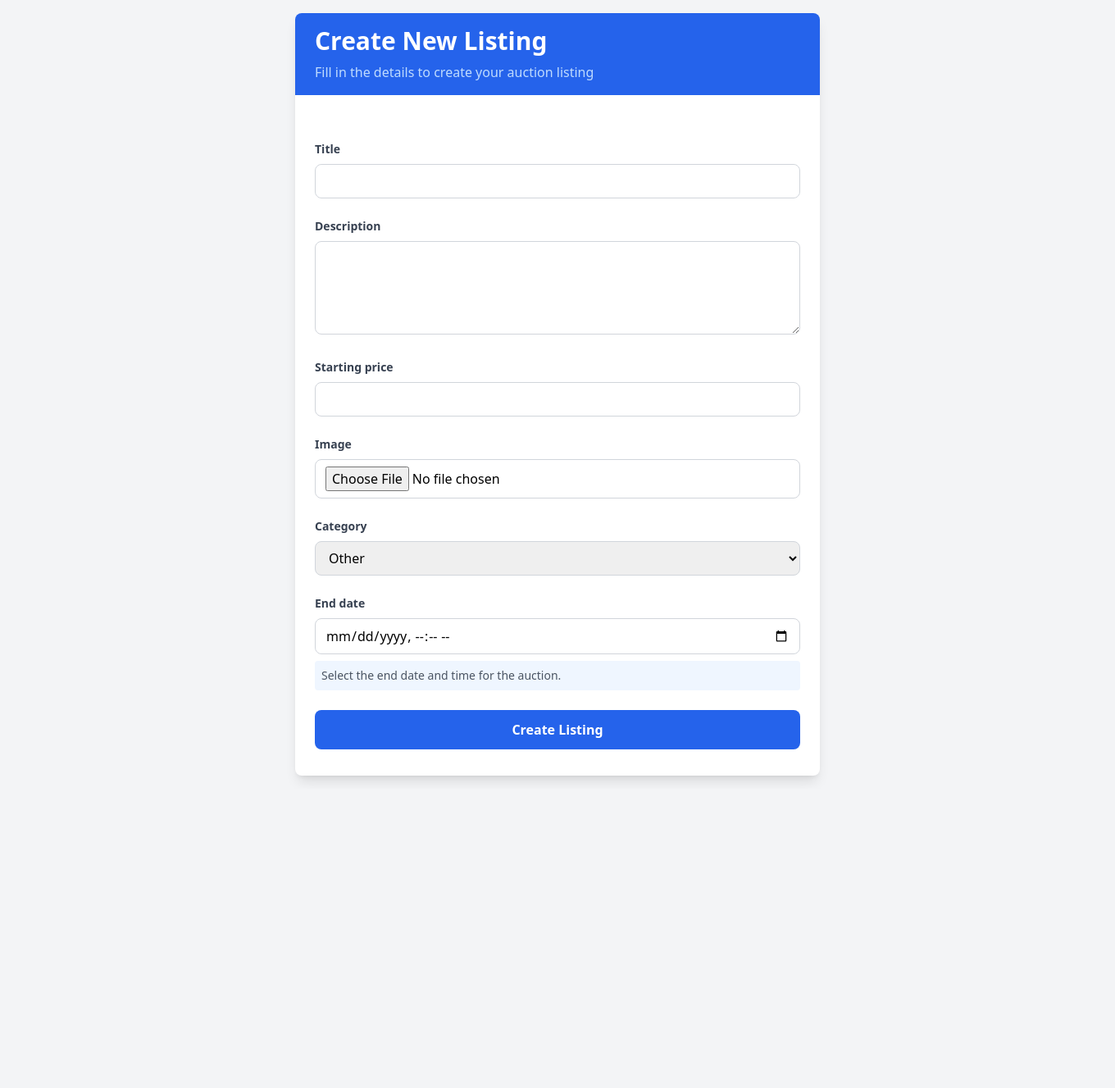
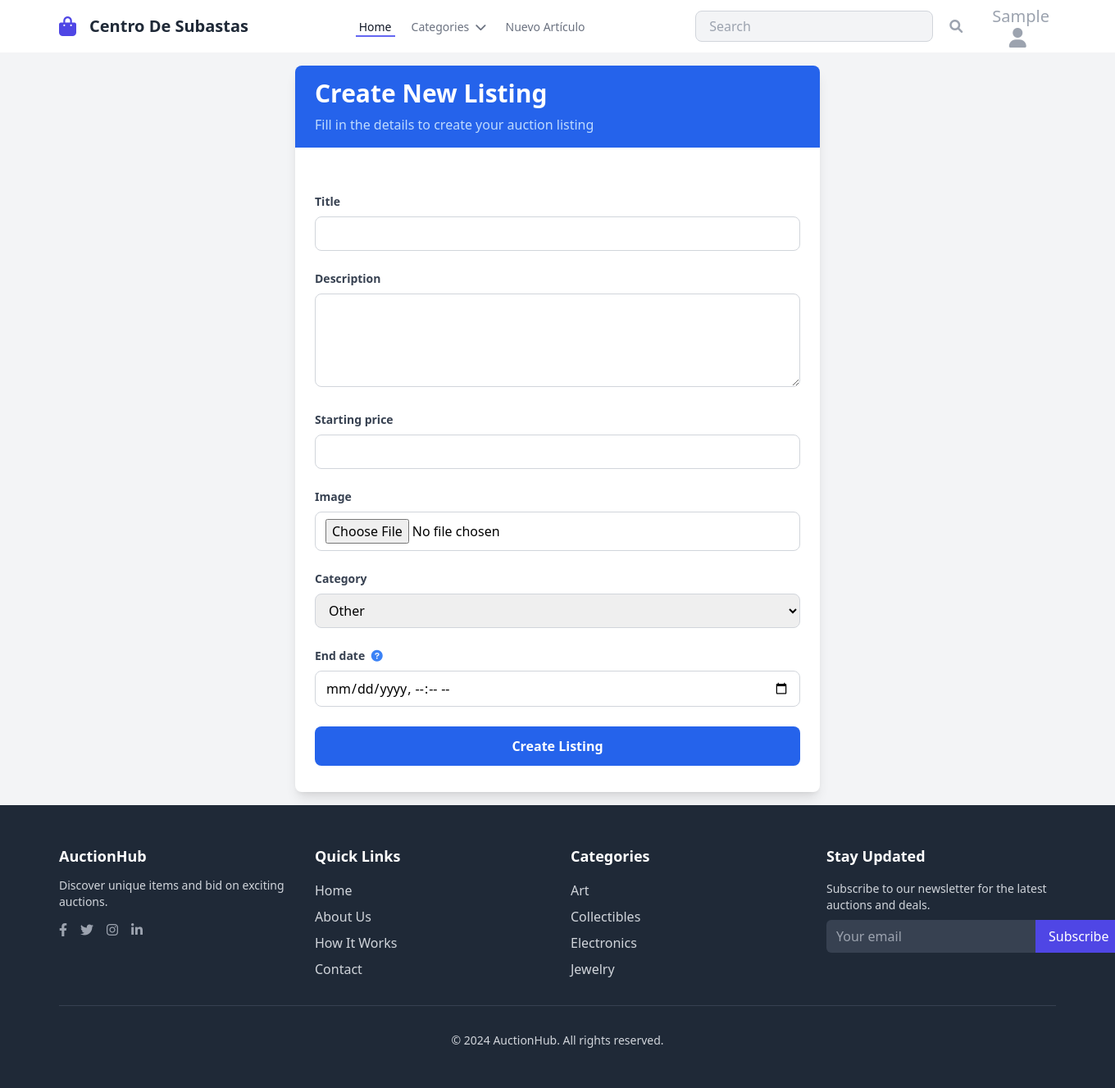
Before and after one commit to Jagarut/dj_htmx_sub, a Django app: page /create/ in a window 1360 px wide. Shown: the whole page at 82% size. Before the commit the page ends 953 px from the top, so only its background shows below. Run offline with Django 5.2, Linux system fonts and the light colour scheme; the visitor is signed in with stand-in values (Sample User, id 1); some libraries are stand-ins or nearby versions.

Commit message:
add drop down menu to categories

```diff
--- a/auction/urls.py
+++ b/auction/urls.py
@@ -4,4 +4,10 @@ from . import views
 urlpatterns = [
     path("", views.home, name="home"),
      path('create/', views.create_listing, name='create_listing'),
+     path('listing/<int:pk>/', views.listing_detail, name='listing_detail'),
+    #  path('listing/<int:pk>/bid/', views.bid, name='bid'),
+    #  path('listing/<int:pk>/close/', views.close, name='close'),
+    #  path('listing/<int:pk>/comment/', views.comment, name='comment'),
+    #  path('listing/<int:pk>/watchlist/', views.watchlist, name='watchlist'),
+    #  path('listing/<int:pk>/comment/delete/<int:comment_pk>', views.delete_comment, name='delete_comment'),
 ]
--- a/auction/views.py
+++ b/auction/views.py
@@ -41,3 +41,8 @@ def create_listing(request):
         form = CreateListingForm()
 
     return render(request, 'auction/create_listing.html', {'form': form})
+
+def listing_detail(request, pk):
+    listing = AuctionListing.objects.get(pk=pk)
+
+    return render(request, 'auction/listing_detail.html', {'listing': listing})
--- a/templates/auction/footer.html
+++ b/templates/auction/footer.html
@@ -17,7 +17,7 @@
             <div>
                 <h3 class="text-lg font-semibold mb-4">Quick Links</h3>
                 <ul class="space-y-2">
-                    <li><a href="#" class="text-gray-300 hover:text-white">Home</a></li>
+                    <li><a href="{% url 'home' %}" class="text-gray-300 hover:text-white">Home</a></li>
                     <li><a href="#" class="text-gray-300 hover:text-white">About Us</a></li>
                     <li><a href="#" class="text-gray-300 hover:text-white">How It Works</a></li>
                     <li><a href="#" class="text-gray-300 hover:text-white">Contact</a></li>
--- a/templates/auction/navbar.html
+++ b/templates/auction/navbar.html
@@ -1,29 +1,63 @@
+
 <!-- Navigation Bar -->
 <nav class="bg-white shadow-md">
     <div class="max-w-7xl mx-auto px-4 sm:px-6 lg:px-8">
-        <div class="flex justify-between space-x-4 h-16">
-            <div class="flex items-center">
+        <div class="flex justify-between h-16 items-center">
+            <!-- Logo and Brand -->
+            <div class="flex items-center space-x-4">
                 <i class="fas fa-shopping-bag text-indigo-600 text-2xl"></i>
-                <span class="ml-2 text-xl font-bold text-gray-800">Centro De Subastas</span>
+                <span class="ml-2 text-xl font-bold text-gray-800">
+                    <a href="{% url 'home' %}">Centro De Subastas</a>
+                </span>
             </div>
-            <div class="hidden sm:flex sm:space-x-4">
-                <a href="#" class="border-indigo-500 text-gray-900 inline-flex items-center px-1 pt-1 border-b-2 text-sm font-medium">
+
+            <!-- Navigation Items -->
+            <div class="flex space-x-4">
+                <!-- Home Link -->
+                <a href="{% url 'home' %}" class="border-indigo-500 text-gray-900 inline-flex items-center px-1 pt-1 border-b-2 text-sm font-medium">
                     Home
                 </a>
-                <a href="#" class="border-transparent text-gray-500 hover:border-gray-300 hover:text-gray-700 inline-flex items-center px-1 pt-1 border-b-2 text-sm font-medium">
-                    Categories
-                </a>
-                <a href="#" class="border-transparent text-gray-500 hover:border-gray-300 hover:text-gray-700 inline-flex items-center px-1 pt-1 border-b-2 text-sm font-medium">
-                    About
+
+                <!-- Categories Dropdown -->
+                <div x-data="{ open: false }" class="relative">
+                    <!-- Categories button -->
+                    <button @click="open = !open" class="border-transparent text-gray-500 hover:border-gray-300 hover:text-gray-700 inline-flex items-center px-1 pt-1 border-b-2 text-sm font-medium focus:outline-none focus:ring-2 focus:ring-indigo-500">
+                        Categories
+                        <i class="fas fa-chevron-down ml-2"></i>
+                    </button>
+
+                    <!-- Dropdown menu -->
+                    <div x-show="open" @click.away="open = false" x-cloak
+                        x-transition:enter="transition ease-out duration-100"
+                        x-transition:enter-start="transform opacity-0 scale-95"
+                        x-transition:enter-end="transform opacity-100 scale-100"
+                        x-transition:leave="transition ease-in duration-75"
+                        x-transition:leave-start="transform opacity-100 scale-100"
+                        x-transition:leave-end="transform opacity-0 scale-95"
+                        class="absolute mt-2 w-40 rounded-md shadow-lg bg-white ring-1 ring-black ring-opacity-5 z-10">
+                        <div class="py-1">
+                            <a href="#" class="block px-4 py-2 text-sm text-gray-700 hover:bg-gray-100 hover:text-gray-900">Foods</a>
+                            <a href="#" class="block px-4 py-2 text-sm text-gray-700 hover:bg-gray-100 hover:text-gray-900">Drinks</a>
+                        </div>
+                    </div>
+                </div>
+
+                <!-- Nuevo Artículo Link -->
+                <a href="{% url 'create_listing' %}" class="border-transparent text-gray-500 hover:border-gray-300 hover:text-gray-700 inline-flex items-center px-1 pt-1 border-b-2 text-sm font-medium">
+                    Nuevo Artículo
                 </a>
             </div>
-        </div>
-            <div class="hidden sm:ml-6 sm:flex sm:items-center">
-                <button class="bg-white p-1 rounded-full text-gray-400 hover:text-gray-500 focus:outline-none focus:ring-2 focus:ring-offset-2 focus:ring-indigo-500">
+
+            <!-- Search and User Info -->
+            <div class="flex items-center space-x-3">
+                <input type="search" placeholder="Search"
+                    class="bg-gray-100 border border-gray-300 text-gray-700 rounded-full py-2 px-4 leading-tight focus:outline-none focus:ring-2 focus:ring-indigo-500 focus:border-transparent transition duration-200 ease-in-out">
+                <button class="bg-white p-2 rounded-full text-gray-400 hover:text-gray-500 focus:outline-none focus:ring-2 focus:ring-offset-2 focus:ring-indigo-500 transition duration-200 ease-in-out">
                     <i class="fas fa-search"></i>
                 </button>
                 <button class="ml-3 bg-white p-1 rounded-full text-gray-400 hover:text-gray-500 focus:outline-none focus:ring-2 focus:ring-offset-2 focus:ring-indigo-500">
-                    <i class="fas fa-user"></i>
+                    <span class="text-xl ml-2 px-1">{{ request.user|title }}</span>
+                    <i class="fas fa-user fa-xl"></i>
                 </button>
             </div>
         </div>
--- a/templates/base.html
+++ b/templates/base.html
@@ -8,14 +8,16 @@
         Subastas
     {% endblock title %}
     </title>
+    <link rel="stylesheet" href="https://cdnjs.cloudflare.com/ajax/libs/font-awesome/6.0.0-beta3/css/all.min.css">
+    <script src="https://cdnjs.cloudflare.com/ajax/libs/alpinejs/2.3.0/alpine.js" integrity="sha512-nIwdJlD5/vHj23CbO2iHCXtsqzdTTx3e3uAmpTm4x2Y8xCIFyWu4cSIV8GaGe2UNVq86/1h9EgUZy7tn243qdA==" crossorigin="anonymous" referrerpolicy="no-referrer"></script>
     <script src="https://cdn.tailwindcss.com"></script>
     <script src="https://unpkg.com/htmx.org@2.0.2" integrity="sha384-Y7hw+L/jvKeWIRRkqWYfPcvVxHzVzn5REgzbawhxAuQGwX1XWe70vji+VSeHOThJ" crossorigin="anonymous"></script>
   </head>
   <body class="bg-gray-100 h-screen">
+  {% include "auction/navbar.html" %}
   {% block content %}
 
   {% endblock content %}
+  {% include "auction/footer.html" %}
   </body>
-
-
 </html>
```
Also changed, not shown: templates/auction/home.html (+2 -8 lines), templates/auction/listing_detail.html (added, +61 -0 lines).
